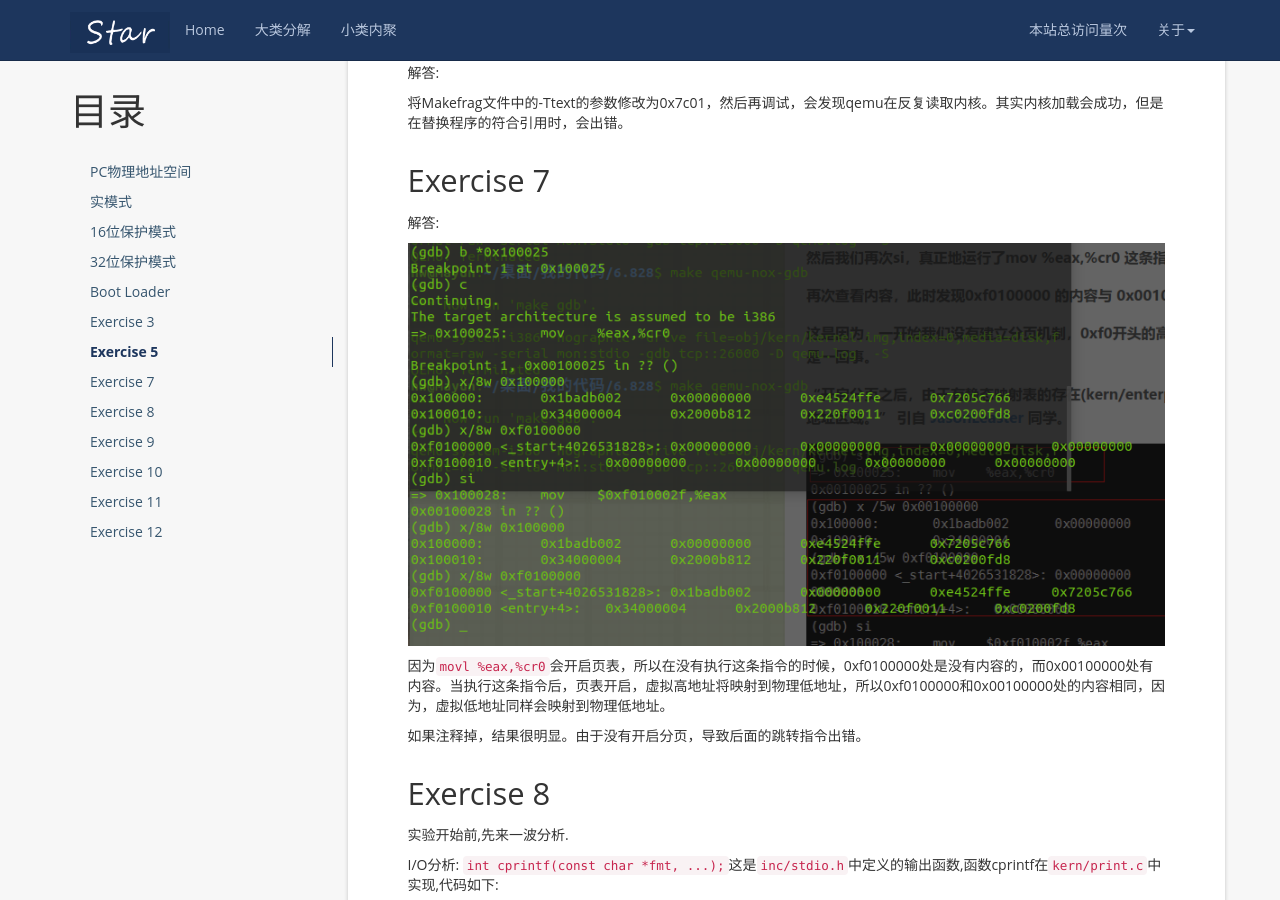
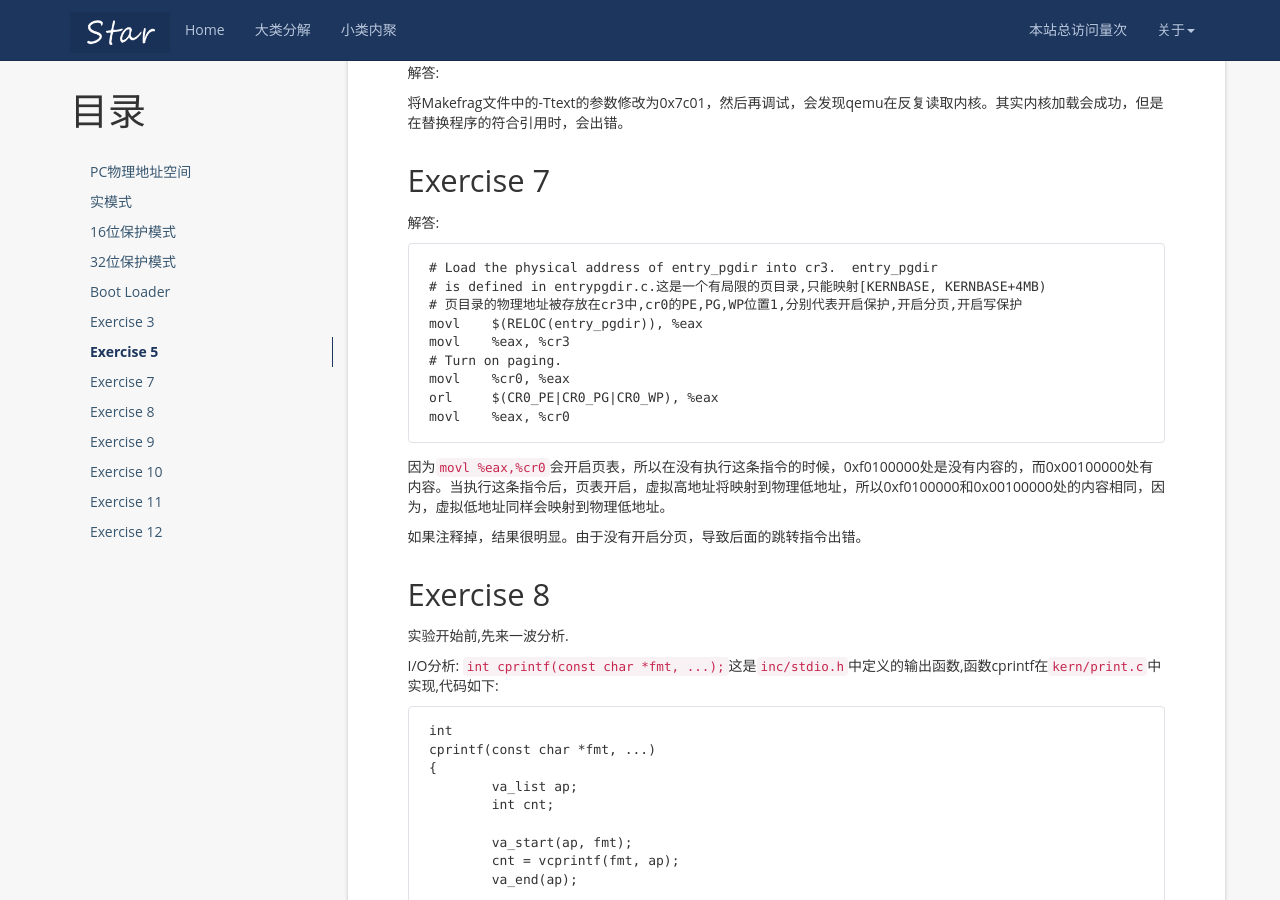
Before and after one commit to mayunmeiyouming/blog, a Jekyll site: the page built from _posts/2019-06-17-6.828 lec1.md, in a window 1280 px wide and 900 px high, scrolled down 4122 px. Built offline with Jekyll 4.4.1, drawn with Linux system fonts in a browser that asks for light colours; nearby versions of some CDN libraries; a script that is not in the unit is left out; comment, search, counter and statistics services are not loaded.

Commit message:
2019-12-04-1

````diff
--- a/_posts/2019-06-17-6.828 lec1.md
+++ b/_posts/2019-06-17-6.828 lec1.md
@@ -186,7 +186,17 @@ elf header 中有提供内核大小
 
 解答:
 
-![]({{ '/styles/images/2019-06-17-6.828 lec1/02.png' | prepend: site.baseurl }})
+```
+# Load the physical address of entry_pgdir into cr3.  entry_pgdir
+# is defined in entrypgdir.c.这是一个有局限的页目录,只能映射[KERNBASE, KERNBASE+4MB)
+# 页目录的物理地址被存放在cr3中,cr0的PE,PG,WP位置1,分别代表开启保护,开启分页,开启写保护
+movl	$(RELOC(entry_pgdir)), %eax
+movl	%eax, %cr3
+# Turn on paging.
+movl	%cr0, %eax
+orl	$(CR0_PE|CR0_PG|CR0_WP), %eax
+movl	%eax, %cr0
+```
 
 因为`movl %eax,%cr0`会开启页表，所以在没有执行这条指令的时候，0xf0100000处是没有内容的，而0x00100000处有内容。当执行这条指令后，页表开启，虚拟高地址将映射到物理低地址，所以0xf0100000和0x00100000处的内容相同，因为，虚拟低地址同样会映射到物理低地址。
 
````
